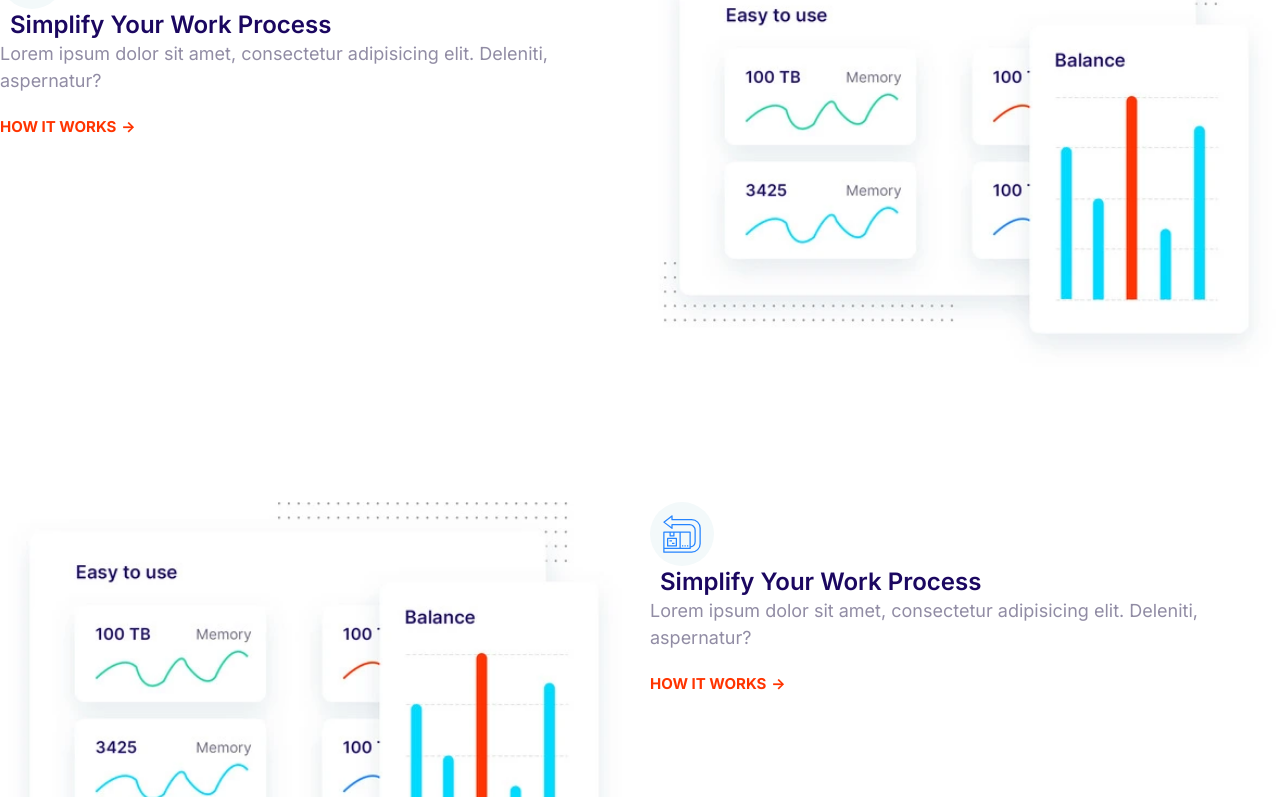
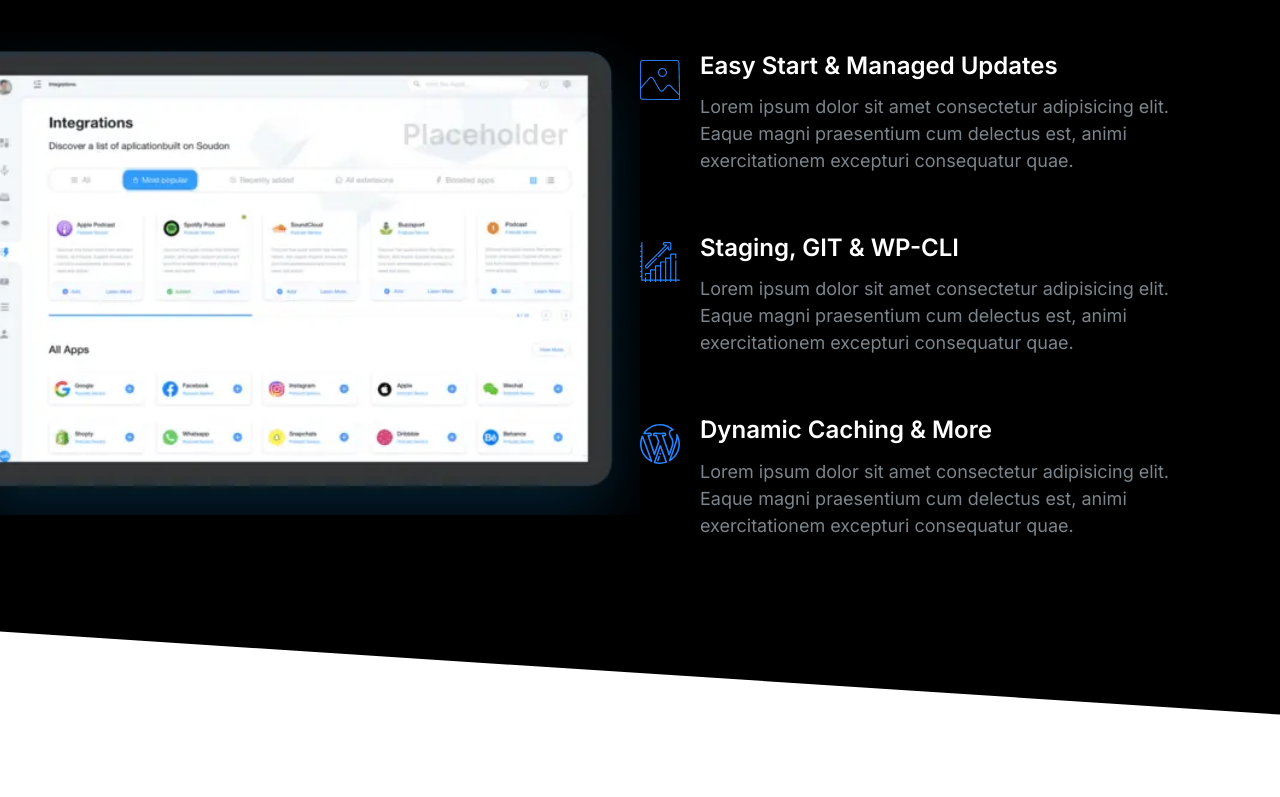
Before and after one commit to whyDoILoveThis/First-Web-Project-Moshified-, a plain HTML site: page index.html in a window 1280 px wide. Shown: the part 115-912 px from the top of the page. After the commit the page ends 830 px from the top, so only its background shows below. Drawn offline with Linux system fonts and the light colour scheme.

Commit message:
Build Showcase Block

```diff
--- a/css/style.css
+++ b/css/style.css
@@ -28,7 +28,7 @@ html {
 /* * Typography */
 body{
     font-family: Inter, Arial, Helvetica, sans-serif;
-    font-size: 2.4rem;
+    font-size: 2rem;
     line-height: 1.5;
     color: var(--color-body-text);
 }
@@ -57,6 +57,10 @@ p {
     margin-top: 0;
 }
 
+::selection {
+    background: #a7ed46;
+    color: #444444;
+}
 
 @media screen and (min-width:1024px) {
 
@@ -71,6 +75,7 @@ p {
   }
   h3 {
     font-size: 2.4rem;
+    font-weight: 600;
   }
 
 }
@@ -142,7 +147,6 @@ a {
 
 /* * Lists */
 .list {
-    color: var(--color-headings);
     list-style: none;
     padding: 0;
 }
@@ -155,6 +159,7 @@ a {
 .list--tick {
     list-style-image: url(images/tick.svg);
     padding-left: 3rem;
+    color: var(--color-headings);
 }
 
 .list--tick .list__item {
@@ -426,6 +431,7 @@ a {
 /* * Media Objects */
 .media {
     display: flex;
+    margin-bottom: 4rem;
 }
 
 .media__image {
@@ -433,11 +439,11 @@ a {
 }
 
 .media__title {
-    margin: 0 0;
+    margin: 0 0 1.2rem 0;
 }
 
 .media__body {
-    margin-left: 2rem;
+    margin:0 2rem;
 }
 
 /* * Quotes */
@@ -627,9 +633,12 @@ a {
 
 .site-block__heading {
     margin-top: 0;
+    margin-bottom: 4.3rem;
 }
 
-.site-block--dark .site-block__heading {
+.site-block--dark h1,
+.site-block--dark h2,
+.site-block--dark h3 {
     color: #fff;
 }
 
@@ -780,6 +789,7 @@ a {
 }
 
 /* * Features Block */
+FIXME:v/*!add block modifier name*/
 
 .feature {
     gap: 4rem 2rem;
@@ -803,3 +813,23 @@ a {
         width: 100%;
     }
 }
+
+/** Showcase Block */
+.block__showcase__image > img {
+    justify-self: center;
+    width: 100%;
+}
+
+@media screen and (min-width: 768px) {
+    .block__showcase .grid {
+      grid-template-columns: 50% 50%;
+    }
+    .block__showcase__image  {
+      justify-self: end;
+    }
+    .block__showcase__image>img {
+      width: auto;
+      min-width: 700px;
+      max-width: 700px;
+    }
+  }
--- a/index.html
+++ b/index.html
@@ -15,103 +15,83 @@
     <title>Smithified.com</title>
   </head>
   <body>
-    <article class="grid grid--cols-2 feature">
-      <div class="feature__content">
-        <span class="icon-container">
-          <svg class="icon icon--primary">
-            <use href="css/images/icon-sprite-sheet.svg#easy"></use>
-          </svg>
-        </span>
-        <h3 class="feature__heading">Simplify Your Work Process</h3>
-        <p>
-          Lorem ipsum dolor sit amet, consectetur adipisicing elit. Deleniti,
-          aspernatur?
-        </p>
-        <a href="/" class="link--arrow">how it works</a>
-      </div>
-      <picture>
+    <section
+      class="site-block site-block--dark site-block--skew-right block__showcase"
+    >
+      <header class="site-block__header">
+        <h2 class="site-block__heading">User Friendly Interface</h2>
+      </header>
+      <div class="container grid grid--cols-2">
+        <picture class="block__showcase__image">
           <source
             type="image/webp"
             srcset="
-            /css/images/easy/new/webp/easy@1x.webp 1x,
-            /css/images/easy/new/webp/easy@2x.webp 2x
+              /css/images/ipad/new/webp/ipad@1x.webp 1x,
+              /css/images/ipad/new/webp/ipad@2x.webp 2x
             "
           />
           <source
             type="image/png"
             srcset="
-            /css/images/easy/new/png/easy@1x.jpg 1x,
-            /css/images/easy/new/png/easy@2x.jpg 2x
+              /css/images/ipad/new/png/ipad@1x.png 1x,
+              /css/images/ipad/new/png/ipad@2x.png 2x
             "
           />
-        <img class="feature__image" src="/css/images/easy/easy.jpg" alt="" />
+
+          <img src="/css/images/ipad/new/png/ipad@2x.png" alt="" />
         </picture>
-    </article>
-
-    <article class="grid grid--cols-2 feature">
-      <div class="feature__content">
-        <span class="icon-container">
+        <ul class="list">
+          <li class="list-item">
+            <div class="media">
+              <div class="media__image">
+                <img src="/css/images/snap.png" alt="" class="icon" />
+              </div>
+              <div class="media__body">
+                <h3 class="media__title">Easy Start & Managed Updates</h3>
+                <p>
+                  Lorem ipsum dolor sit amet consectetur adipisicing elit. Eaque
+                  magni praesentium cum delectus est, animi exercitationem
+                  excepturi consequatur quae.
+                </p>
+              </div>
+            </div>
+          </li>
+          <li class="list-item">
+            <div class="media">
+              <div class="media__image">
                 <svg class="icon icon--primary">
-            <use href="css/images/icon-sprite-sheet.svg#easy"></use>
+                  <use href="css/images/icon-sprite-sheet.svg#growth"></use>
                 </svg>
-        </span>
-        <h3 class="feature__heading">Simplify Your Work Process</h3>
+              </div>
+              <div class="media__body">
+                <h3 class="media__title">Staging, GIT & WP-CLI</h3>
                 <p>
-          Lorem ipsum dolor sit amet, consectetur adipisicing elit. Deleniti,
-          aspernatur?
+                  Lorem ipsum dolor sit amet consectetur adipisicing elit. Eaque
+                  magni praesentium cum delectus est, animi exercitationem
+                  excepturi consequatur quae.
                 </p>
-        <a href="/" class="link--arrow">how it works</a>
               </div>
-      <picture>
-        <source
-          type="image/webp"
-          srcset="
-            /css/images/easy/new/webp/easy@1x.webp 1x,
-            /css/images/easy/new/webp/easy@2x.webp 2x
-          "
-        />
-        <source
-          type="image/png"
-          srcset="
-            /css/images/easy/new/png/easy@1x.jpg 1x,
-            /css/images/easy/new/png/easy@2x.jpg 2x
-          "
-        />
-        <img class="feature__image" src="/css/images/easy/easy.jpg" alt="" />
-      </picture>
-    </article>
-
-    <article class="grid grid--cols-2 feature">
-      <div class="feature__content">
-        <span class="icon-container">
+            </div>
+          </li>
+          <li class="list-item">
+            <div class="media">
+              <div class="media__image">
                 <svg class="icon icon--primary">
-            <use href="css/images/icon-sprite-sheet.svg#easy"></use>
+                  <use href="css/images/icon-sprite-sheet.svg#wordpress"></use>
                 </svg>
-        </span>
-        <h3 class="feature__heading">Simplify Your Work Process</h3>
+              </div>
+              <div class="media__body">
+                <h3 class="media__title">Dynamic Caching & More</h3>
                 <p>
-          Lorem ipsum dolor sit amet, consectetur adipisicing elit. Deleniti,
-          aspernatur?
+                  Lorem ipsum dolor sit amet consectetur adipisicing elit. Eaque
+                  magni praesentium cum delectus est, animi exercitationem
+                  excepturi consequatur quae.
                 </p>
-        <a href="/" class="link--arrow">how it works</a>
               </div>
-      <picture>
-        <source
-          type="image/webp"
-          srcset="
-            /css/images/easy/new/webp/easy@1x.webp 1x,
-            /css/images/easy/new/webp/easy@2x.webp 2x
-          "
-        />
-        <source
-          type="image/png"
-          srcset="
-            /css/images/easy/new/png/easy@1x.jpg 1x,
-            /css/images/easy/new/png/easy@2x.jpg 2x
-          "
-        />
-        <img class="feature__image" src="/css/images/easy/easy.jpg" alt="" />
-      </picture>
-    </article>
+            </div>
+          </li>
+        </ul>
+      </div>
+    </section>
   </body>
 </html>
```
Also changed, not shown: css/images/ipad/ipad.png (added), css/images/ipad/new/png/ipad@1x.png (added), css/images/ipad/new/png/ipad@2x.png (added), css/images/ipad/new/webp/ipad@1x.webp (added), css/images/ipad/new/webp/ipad@2x.webp (added). Lines whose indentation alone changed are shown as unchanged.
